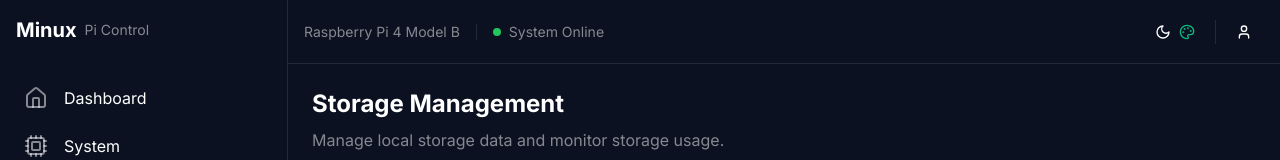
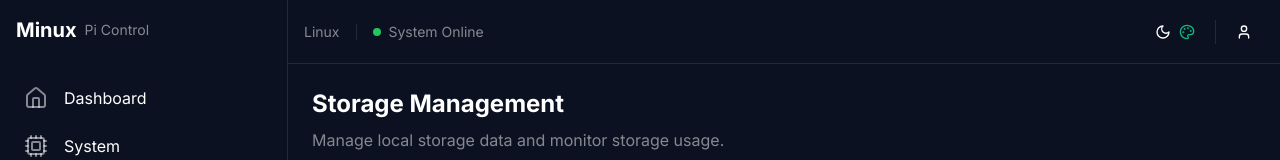
Before and after one commit to hectorMiranda/web.minux.io, a Next.js app: page /storage in a window 1280 px wide. Shown: the top 160 px of the page. Built offline with nearby package versions, Linux system fonts and the light colour scheme.

Commit message:
Display actual system info

```diff
--- a/src/components/layout/TopNav.tsx
+++ b/src/components/layout/TopNav.tsx
@@ -2,13 +2,16 @@
 
 import { ThemeToggle } from '../ThemeToggle';
 import { UserPanel } from '../UserPanel';
+import { useSystemInfo } from '@/hooks/useSystemInfo';
 
 export const TopNav = () => {
+  const { systemName } = useSystemInfo();
+
   return (
     <div className="h-16 border-b border-white/10 px-4 flex items-center justify-between">
       <div className="flex items-center gap-4">
         <div className="text-sm text-white/50">
-          Raspberry Pi 4 Model B
+          {systemName}
         </div>
         <div className="h-4 w-px bg-white/10" />
         <div className="flex items-center gap-2">
--- /dev/null
+++ b/src/hooks/useSystemInfo.ts
@@ -0,0 +1,53 @@
+import { useState, useEffect } from 'react';
+
+interface SystemInfo {
+  platform: string;
+  userAgent: string;
+  language: string;
+  vendor: string;
+}
+
+export const useSystemInfo = () => {
+  const [systemInfo, setSystemInfo] = useState<SystemInfo>({
+    platform: '',
+    userAgent: '',
+    language: '',
+    vendor: '',
+  });
+
+  useEffect(() => {
+    const getSystemInfo = () => {
+      setSystemInfo({
+        platform: navigator.platform,
+        userAgent: navigator.userAgent,
+        language: navigator.language,
+        vendor: navigator.vendor,
+      });
+    };
+
+    getSystemInfo();
+  }, []);
+
+  const getSystemName = () => {
+    const { platform, userAgent } = systemInfo;
+
+    if (userAgent.includes('Windows')) {
+      return 'Windows';
+    } else if (userAgent.includes('Mac')) {
+      return 'macOS';
+    } else if (userAgent.includes('Linux')) {
+      return 'Linux';
+    } else if (userAgent.includes('Android')) {
+      return 'Android';
+    } else if (userAgent.includes('iOS')) {
+      return 'iOS';
+    }
+
+    return platform || 'Unknown System';
+  };
+
+  return {
+    ...systemInfo,
+    systemName: getSystemName(),
+  };
+};
```
